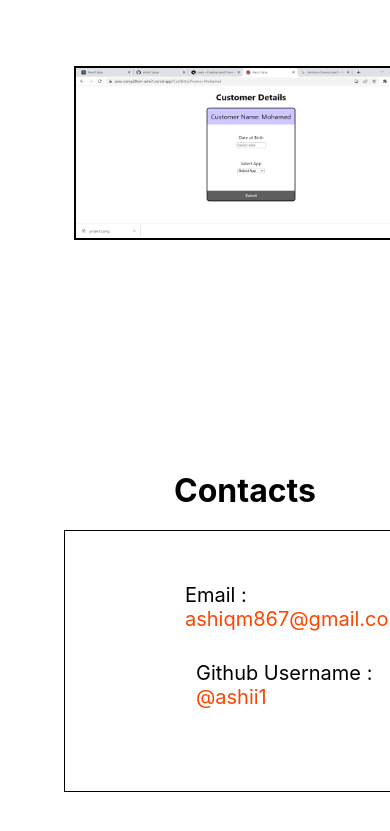
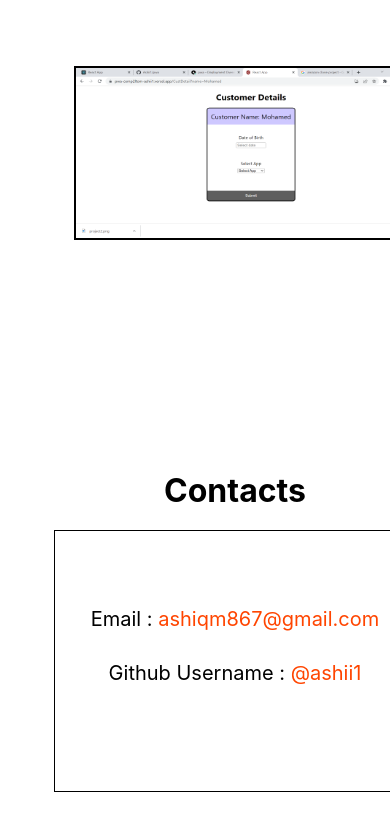
Before and after one commit to Ashii1/mohamedashiq1, a React (Create React App) app: page / in a window 390 px wide. Shown: the part 2673-3504 px from the top of the page. Built offline with nearby package versions, Linux system fonts and the light colour scheme.

Commit message:
Add files via upload

```diff
--- a/src/App.css
+++ b/src/App.css
@@ -305,16 +305,14 @@ display: block;
  max-width: 300px;
 }
 .contact{
-  margin-left: 95px;
+  margin-left: 85px;
   width: 300px;
 
 }
 .contact-container{
   width: 300px;
 }
-.project-container h1 , p{
-  margin-left: 101px;
-}
+
 
 
 
```
